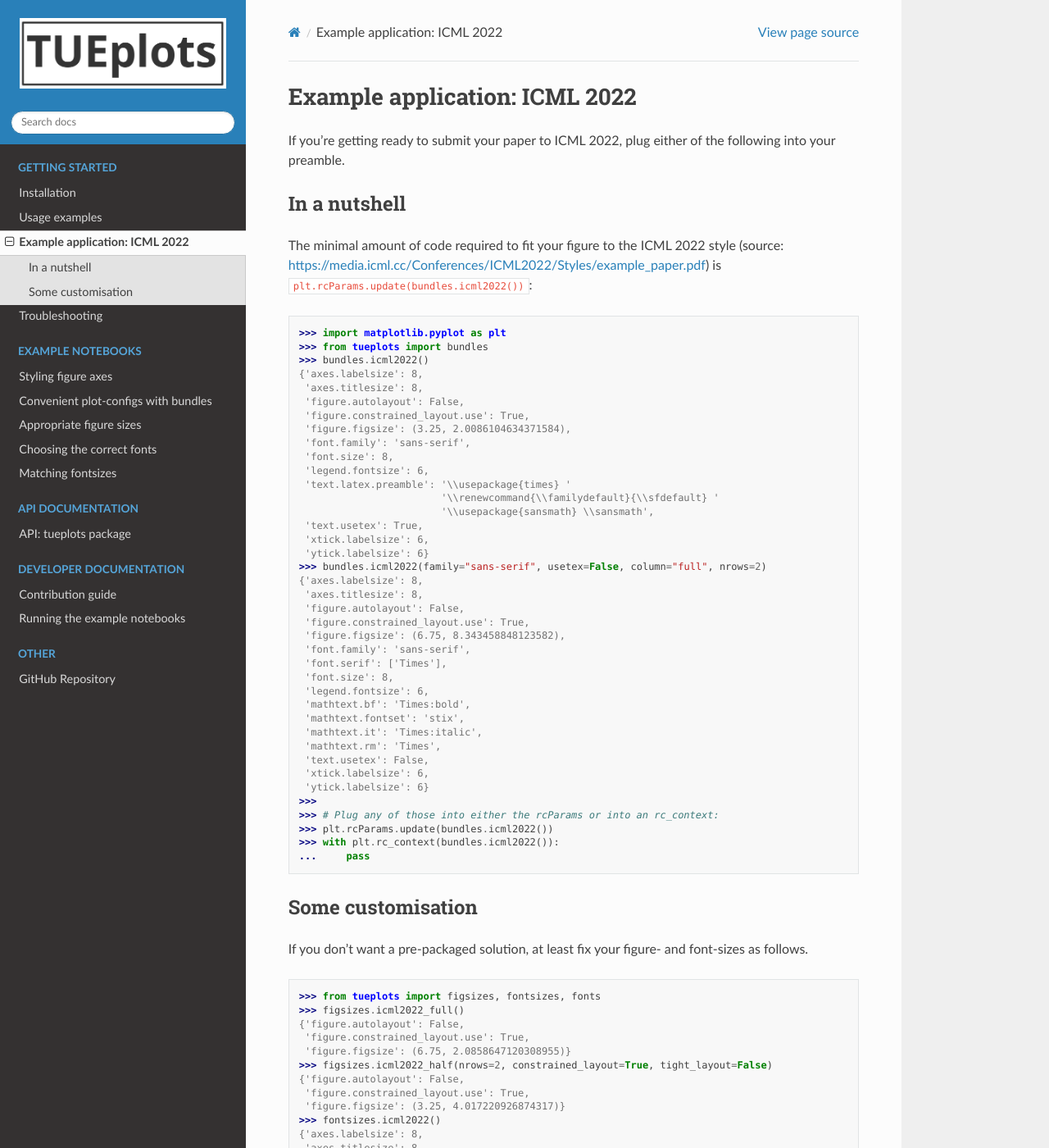
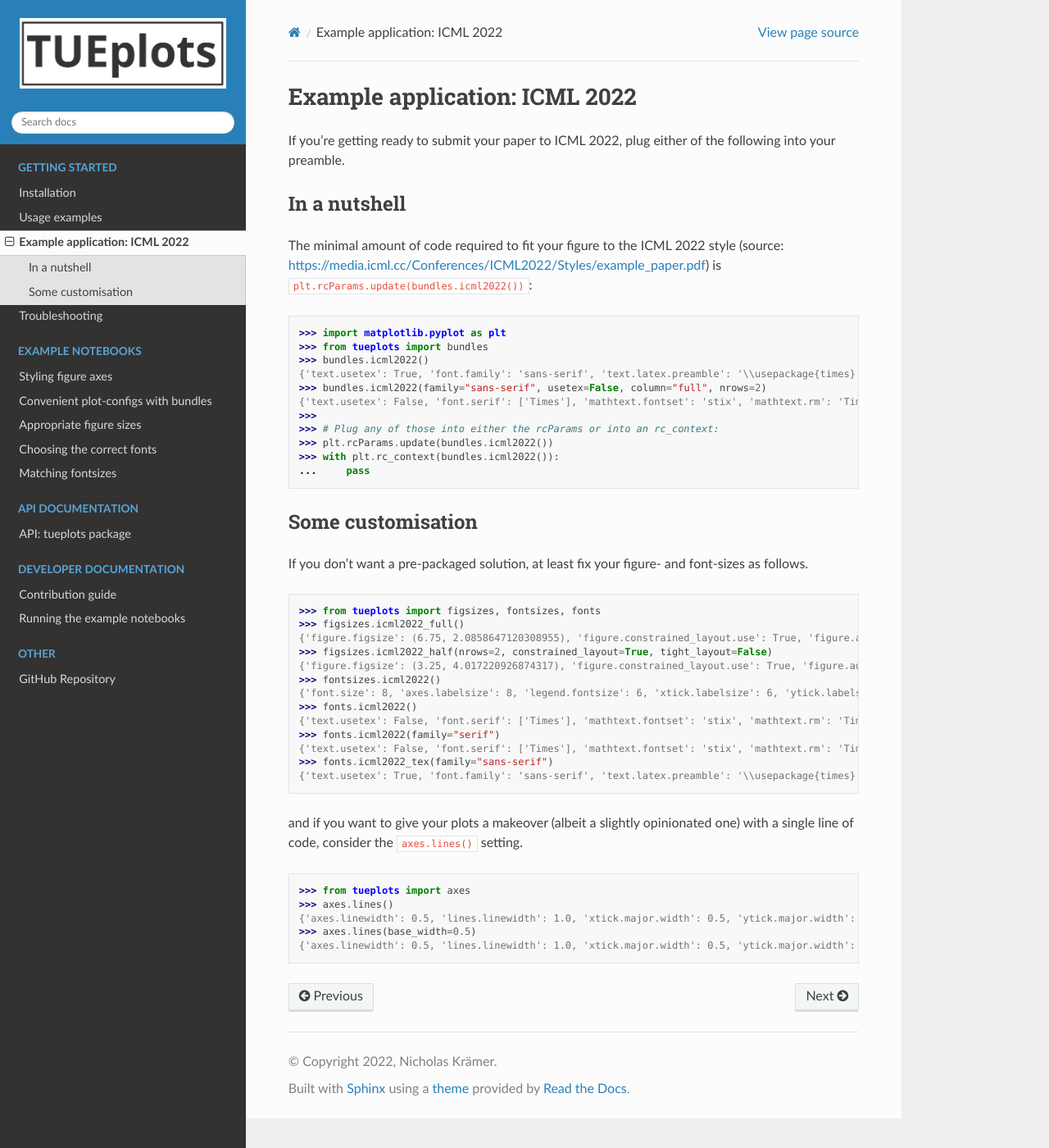
Before and after one commit to pnkraemer/tueplots, a Sphinx documentation site: the page built from docs/source/getting_started/application_icml2022.md, in a window 1280 px wide and 1400 px high. Shown: the whole window at 82% size. Built offline with Sphinx 7.4.7 and the Read the Docs theme 2.0.0, drawn with Linux system fonts in a browser that asks for light colours; pages that are not in the unit, such as notebooks, are missing from menus; some of the changed text lies outside the part shown.

Commit message:
Fixed complaints by doctest due to different print format

````diff
--- a/docs/source/getting_started/application_icml2022.md
+++ b/docs/source/getting_started/application_icml2022.md
@@ -9,119 +9,46 @@ is `plt.rcParams.update(bundles.icml2022())`:
 >>> import matplotlib.pyplot as plt
 >>> from tueplots import bundles
 >>> bundles.icml2022()
-{'axes.labelsize': 8,
- 'axes.titlesize': 8,
- 'figure.autolayout': False,
- 'figure.constrained_layout.use': True,
- 'figure.figsize': (3.25, 2.0086104634371584),
- 'font.family': 'sans-serif',
- 'font.size': 8,
- 'legend.fontsize': 6,
- 'text.latex.preamble': '\\usepackage{times} '
-                        '\\renewcommand{\\familydefault}{\\sfdefault} '
-                        '\\usepackage{sansmath} \\sansmath',
- 'text.usetex': True,
- 'xtick.labelsize': 6,
- 'ytick.labelsize': 6}
+{'text.usetex': True, 'font.family': 'sans-serif', 'text.latex.preamble': '\\usepackage{times} \\renewcommand{\\familydefault}{\\sfdefault} \\usepackage{sansmath} \\sansmath', 'figure.figsize': (3.25, 2.0086104634371584), 'figure.constrained_layout.use': True, 'figure.autolayout': False, 'font.size': 8, 'axes.labelsize': 8, 'legend.fontsize': 6, 'xtick.labelsize': 6, 'ytick.labelsize': 6, 'axes.titlesize': 8}
 >>> bundles.icml2022(family="sans-serif", usetex=False, column="full", nrows=2)
-{'axes.labelsize': 8,
- 'axes.titlesize': 8,
- 'figure.autolayout': False,
- 'figure.constrained_layout.use': True,
- 'figure.figsize': (6.75, 8.343458848123582),
- 'font.family': 'sans-serif',
- 'font.serif': ['Times'],
- 'font.size': 8,
- 'legend.fontsize': 6,
- 'mathtext.bf': 'Times:bold',
- 'mathtext.fontset': 'stix',
- 'mathtext.it': 'Times:italic',
- 'mathtext.rm': 'Times',
- 'text.usetex': False,
- 'xtick.labelsize': 6,
- 'ytick.labelsize': 6}
+{'text.usetex': False, 'font.serif': ['Times'], 'mathtext.fontset': 'stix', 'mathtext.rm': 'Times', 'mathtext.it': 'Times:italic', 'mathtext.bf': 'Times:bold', 'font.family': 'sans-serif', 'figure.figsize': (6.75, 8.343458848123582), 'figure.constrained_layout.use': True, 'figure.autolayout': False, 'font.size': 8, 'axes.labelsize': 8, 'legend.fontsize': 6, 'xtick.labelsize': 6, 'ytick.labelsize': 6, 'axes.titlesize': 8}
 >>>
 >>> # Plug any of those into either the rcParams or into an rc_context:
 >>> plt.rcParams.update(bundles.icml2022())
 >>> with plt.rc_context(bundles.icml2022()):
 ...     pass
+
 ```
 
 ## Some customisation
 
 If you don't want a pre-packaged solution, at least fix your figure- and font-sizes as follows.
+
 ```python
 >>> from tueplots import figsizes, fontsizes, fonts
 >>> figsizes.icml2022_full()
-{'figure.autolayout': False,
- 'figure.constrained_layout.use': True,
- 'figure.figsize': (6.75, 2.0858647120308955)}
+{'figure.figsize': (6.75, 2.0858647120308955), 'figure.constrained_layout.use': True, 'figure.autolayout': False}
 >>> figsizes.icml2022_half(nrows=2, constrained_layout=True, tight_layout=False)
-{'figure.autolayout': False,
- 'figure.constrained_layout.use': True,
- 'figure.figsize': (3.25, 4.017220926874317)}
+{'figure.figsize': (3.25, 4.017220926874317), 'figure.constrained_layout.use': True, 'figure.autolayout': False}
 >>> fontsizes.icml2022()
-{'axes.labelsize': 8,
- 'axes.titlesize': 8,
- 'font.size': 8,
- 'legend.fontsize': 6,
- 'xtick.labelsize': 6,
- 'ytick.labelsize': 6}
+{'font.size': 8, 'axes.labelsize': 8, 'legend.fontsize': 6, 'xtick.labelsize': 6, 'ytick.labelsize': 6, 'axes.titlesize': 8}
 >>> fonts.icml2022()
-{'font.family': 'serif',
- 'font.serif': ['Times'],
- 'mathtext.bf': 'Times:bold',
- 'mathtext.fontset': 'stix',
- 'mathtext.it': 'Times:italic',
- 'mathtext.rm': 'Times',
- 'text.usetex': False}
+{'text.usetex': False, 'font.serif': ['Times'], 'mathtext.fontset': 'stix', 'mathtext.rm': 'Times', 'mathtext.it': 'Times:italic', 'mathtext.bf': 'Times:bold', 'font.family': 'serif'}
 >>> fonts.icml2022(family="serif")
-{'font.family': 'serif',
- 'font.serif': ['Times'],
- 'mathtext.bf': 'Times:bold',
- 'mathtext.fontset': 'stix',
- 'mathtext.it': 'Times:italic',
- 'mathtext.rm': 'Times',
- 'text.usetex': False}
+{'text.usetex': False, 'font.serif': ['Times'], 'mathtext.fontset': 'stix', 'mathtext.rm': 'Times', 'mathtext.it': 'Times:italic', 'mathtext.bf': 'Times:bold', 'font.family': 'serif'}
 >>> fonts.icml2022_tex(family="sans-serif")
-{'font.family': 'sans-serif',
- 'text.latex.preamble': '\\usepackage{times} '
-                        '\\renewcommand{\\familydefault}{\\sfdefault} '
-                        '\\usepackage{sansmath} \\sansmath',
- 'text.usetex': True}
+{'text.usetex': True, 'font.family': 'sans-serif', 'text.latex.preamble': '\\usepackage{times} \\renewcommand{\\familydefault}{\\sfdefault} \\usepackage{sansmath} \\sansmath'}
+
 ```
+
 and if you want to give your plots a makeover (albeit a slightly opinionated one) with a single line of code,
 consider the `axes.lines()` setting.
+
 ```python
 >>> from tueplots import axes
 >>> axes.lines()
-{'axes.axisbelow': True,
- 'axes.linewidth': 0.5,
- 'grid.linewidth': 0.5,
- 'legend.edgecolor': 'inherit',
- 'lines.linewidth': 1.0,
- 'patch.linewidth': 0.5,
- 'xtick.major.size': 3.0,
- 'xtick.major.width': 0.5,
- 'xtick.minor.size': 2.0,
- 'xtick.minor.width': 0.25,
- 'ytick.major.size': 3.0,
- 'ytick.major.width': 0.5,
- 'ytick.minor.size': 2.0,
- 'ytick.minor.width': 0.25}
+{'axes.linewidth': 0.5, 'lines.linewidth': 1.0, 'xtick.major.width': 0.5, 'ytick.major.width': 0.5, 'xtick.minor.width': 0.25, 'ytick.minor.width': 0.25, 'xtick.major.size': 3.0, 'ytick.major.size': 3.0, 'xtick.minor.size': 2.0, 'ytick.minor.size': 2.0, 'grid.linewidth': 0.5, 'patch.linewidth': 0.5, 'legend.edgecolor': 'inherit', 'axes.axisbelow': True}
 >>> axes.lines(base_width=0.5)
-{'axes.axisbelow': True,
- 'axes.linewidth': 0.5,
- 'grid.linewidth': 0.5,
- 'legend.edgecolor': 'inherit',
- 'lines.linewidth': 1.0,
- 'patch.linewidth': 0.5,
- 'xtick.major.size': 3.0,
- 'xtick.major.width': 0.5,
- 'xtick.minor.size': 2.0,
- 'xtick.minor.width': 0.25,
- 'ytick.major.size': 3.0,
- 'ytick.major.width': 0.5,
- 'ytick.minor.size': 2.0,
- 'ytick.minor.width': 0.25}
+{'axes.linewidth': 0.5, 'lines.linewidth': 1.0, 'xtick.major.width': 0.5, 'ytick.major.width': 0.5, 'xtick.minor.width': 0.25, 'ytick.minor.width': 0.25, 'xtick.major.size': 3.0, 'ytick.major.size': 3.0, 'xtick.minor.size': 2.0, 'ytick.minor.size': 2.0, 'grid.linewidth': 0.5, 'patch.linewidth': 0.5, 'legend.edgecolor': 'inherit', 'axes.axisbelow': True}
+
 ```
````
Also changed, not shown: docs/source/getting_started/usage_example.md (+7 -7 lines).
